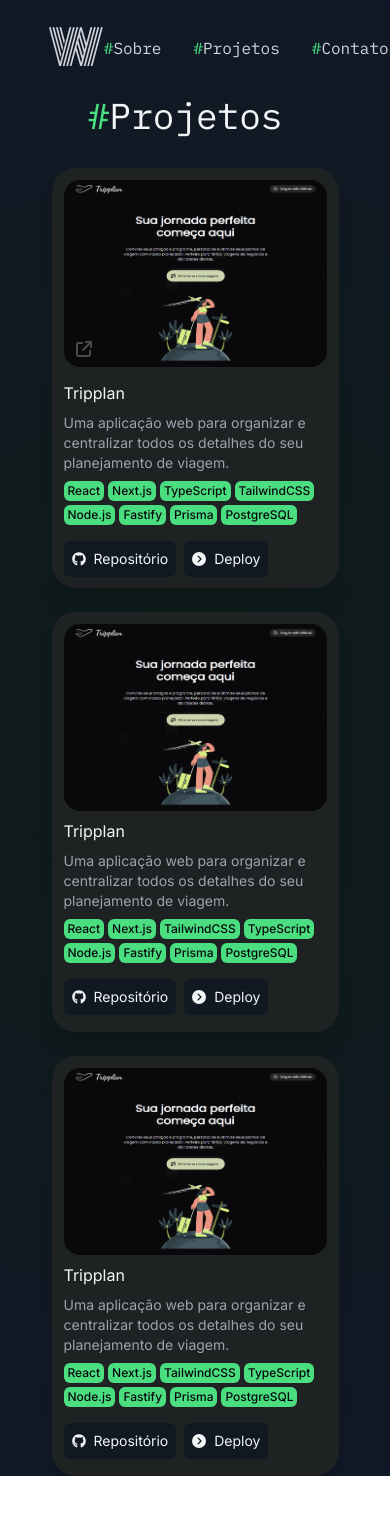
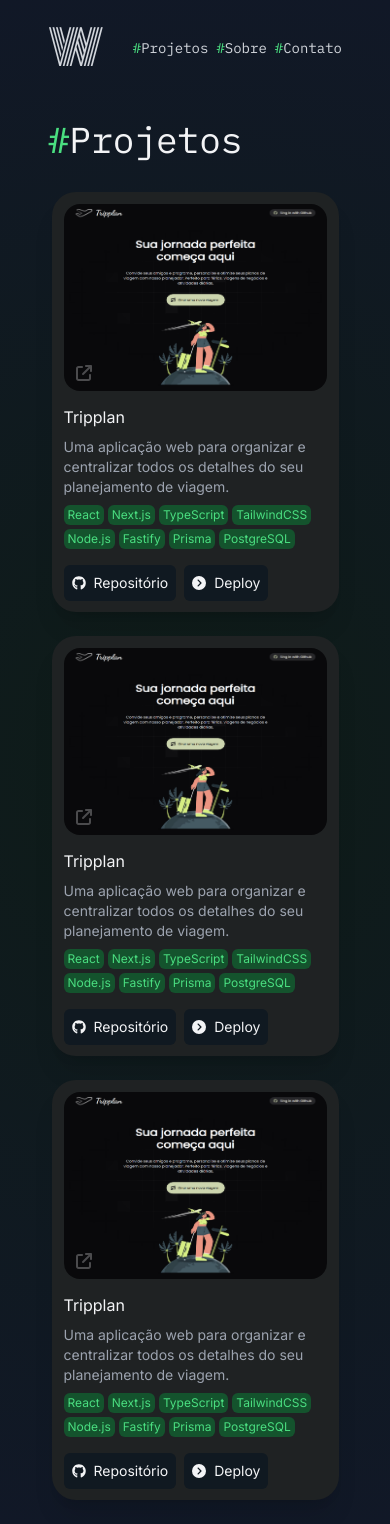
Before and after one commit to willyancr/myPortfolio, a Next.js app: page /projetos in a window 390 px wide. Before the commit the page ends 1476 px from the top, so only its background shows below. Built offline with nearby package versions, Linux system fonts and the light colour scheme.

Commit message:
chore: update responsive mobile

```diff
--- a/src/app/(myportfolio)/layout.tsx
+++ b/src/app/(myportfolio)/layout.tsx
@@ -1,10 +1,9 @@
-import HeaderPage from '../components/header';
+import HeaderPage from "../components/header";
 
 export default function Layout({ children }: { children: React.ReactNode }) {
   return (
     <section>
       <HeaderPage />
-
       {children}
     </section>
   );
--- a/src/app/(myportfolio)/projetos/page.tsx
+++ b/src/app/(myportfolio)/projetos/page.tsx
@@ -1,13 +1,22 @@
-import Cards from '@/app/components/cards-projetos';
+import CardsProjetos from "@/app/components/cards-projetos";
+import { Metadata } from "next";
+
+export const metadata: Metadata = {
+  title: "Projetos",
+};
 
 export default function ProjetosPage() {
   return (
-    <div className="container space-y-8">
-      <h1 className="font-mono text-4xl ml-10">
+    <div className="container mb-6 space-y-8">
+      <h1 className="font-mono text-4xl">
         <span className="text-green-400">#</span>
         Projetos
       </h1>
-      <Cards />
+      <div className="flex flex-wrap items-center justify-center gap-6">
+        <CardsProjetos />
+        <CardsProjetos />
+        <CardsProjetos />
+      </div>
     </div>
   );
 }
--- a/src/app/(myportfolio)/sobre/page.tsx
+++ b/src/app/(myportfolio)/sobre/page.tsx
@@ -1,3 +1,68 @@
+import Badge from "@/app/components/badge";
+import { Metadata } from "next";
+import Image from "next/image";
+import { FaDownload, FaPaperPlane } from "react-icons/fa6";
+
+export const metadata: Metadata = {
+  title: "Sobre",
+};
+
 export default function SobrePage() {
-  return <div>Sobre</div>;
+  return (
+    <div className="container mb-6 space-y-10 md:space-y-20">
+      <h1 className="font-mono text-4xl">
+        <span className="text-green-400">#</span>
+        Sobre
+      </h1>
+      <div className="flex flex-col-reverse items-center gap-6 md:flex-row md:justify-between md:gap-0">
+        <div className="flex w-full flex-col md:w-[500px]">
+          <div>
+            <span className="font-mono text-green-400">Olá, meu nome é </span>
+            <h2 className="font-rubik text-4xl">Willyan Costa</h2>
+          </div>
+          <span className="my-6 font-mono text-zinc-300 md:w-[500px]">
+            👋 Olá! Sou{" "}
+            <span className="font-semibold text-white">Willyan Costa</span>,
+            desenvolvedor front-end com mais de 1 ano de experiência, atualmente
+            mergulhando no universo full-stack. Apaixonado por tecnologia, estou
+            sempre em busca de novos desafios e oportunidades para expandir meus
+            conhecimentos. Estou em constante aprendizado, explorando novas
+            tecnologias e aprimorando minhas habilidades para oferecer soluções
+            inovadoras e eficientes. Vamos criar algo incrível juntos? 🚀
+          </span>
+          <div className="mb-6 flex flex-wrap gap-1 md:mb-0 md:gap-3">
+            <Badge>React</Badge>
+            <Badge>Next.js</Badge>
+            <Badge>TailwindCSS</Badge>
+            <Badge>JavaScript</Badge>
+            <Badge>TypeScript</Badge>
+            <Badge>Prisma</Badge>
+            <Badge>Node.js</Badge>
+            <Badge>HTML5</Badge>
+            <Badge>CSS3</Badge>
+          </div>
+          <div className="flex flex-col gap-2 md:flex-row md:gap-3">
+            <button className="flex items-center justify-center gap-2 rounded-md bg-green-400 p-4 transition-all hover:brightness-75 md:my-6 md:w-[225px]">
+              <p className="text-zinc-950">Entrar em contato </p>
+              <FaPaperPlane className="size-4 text-zinc-900" />
+            </button>
+            <button className="flex items-center justify-center gap-2 rounded-md bg-green-400 p-4 transition-all hover:brightness-75 md:my-6 md:w-[225px]">
+              <p className="text-zinc-950">Download C.V </p>
+              <FaDownload className="size-4 text-zinc-900" />
+            </button>
+          </div>
+        </div>
+        <div>
+          <Image
+            src="/perfil.png"
+            alt="imagem de perfil"
+            width={350}
+            height={350}
+            quality={100}
+            className="rounded-full border-4 border-white shadow-2xl"
+          />
+        </div>
+      </div>
+    </div>
+  );
 }
--- a/src/app/components/badge.tsx
+++ b/src/app/components/badge.tsx
@@ -5,7 +5,7 @@ interface Props {
 export default function Badge({ children }: Props) {
   return (
     <>
-      <span className="bg-green-400 text-zinc-950 font-medium px-1 py-0.5 rounded-md">
+      <span className="w-fit rounded-md bg-green-900 px-1 py-0.5 text-green-400">
         {children}
       </span>
     </>
--- a/src/app/components/cards-projetos.tsx
+++ b/src/app/components/cards-projetos.tsx
@@ -6,14 +6,21 @@ import {
 } from "react-icons/fa6";
 import Image from "next/image";
 import Badge from "./badge";
+import { useState } from "react";
+import ModalCards from "./modal-cards";
 
-export default function Cards() {
+export default function CardsProjetos() {
+  const [modalCard, setModalCard] = useState(false);
+
+  const handleModalCard = () => setModalCard(true);
+  const handleCloseModalCard = () => setModalCard(false);
+
   return (
-    <div className="flex flex-wrap items-center justify-center gap-6">
+    <div>
       <div className="shadowCards h-[420px] w-[287px] rounded-3xl bg-cards p-3 shadow-xl transition duration-300">
         <div className="flex flex-col gap-2">
           <div className="relative">
-            <button>
+            <button onClick={handleModalCard}>
               <Image
                 src="/page-tripplan.png"
                 alt="imagem da aplicação Tripplan"
@@ -54,82 +61,10 @@ export default function Cards() {
               Deploy
             </button>
           </div>
-
         </div>
-      </div>
-      <div className="shadowCards h-[420px] w-[287px] rounded-3xl bg-cards p-3 shadow-xl transition duration-300">
-        <div className="flex flex-col gap-2">
-          <Image
-            src="/page-tripplan.png"
-            alt="logo"
-            width={287}
-            height={300}
-            quality={100}
-            className="h-[187px] rounded-2xl"
-          />
-          <span>Tripplan</span>
-          <span className="text-sm text-gray-400">
-            Uma aplicação web para organizar e centralizar todos os detalhes do
-            seu planejamento de viagem.
-          </span>
-          <div className="mb-2 flex flex-wrap gap-1 text-xs">
-            <Badge>React</Badge>
-            <Badge>Next.js</Badge>
-            <Badge>TailwindCSS</Badge>
-            <Badge>TypeScript</Badge>
-            <Badge>Node.js</Badge>
-            <Badge>Fastify</Badge>
-            <Badge>Prisma</Badge>
-            <Badge>PostgreSQL</Badge>
-          </div>
-          <div className="flex gap-2 text-sm">
-            <button className="flex items-center gap-2 rounded-md bg-[#101921] p-2 transition duration-300 hover:bg-green-400 hover:text-zinc-950">
-              <FaGithub />
-              Repositório
-            </button>
-            <button className="flex items-center gap-2 rounded-md bg-[#101921] p-2 transition duration-300 hover:bg-green-400 hover:text-zinc-950">
-              <FaCircleChevronRight />
-              Deploy
-            </button>
-          </div>
-        </div>
-      </div>
-      <div className="shadowCards h-[420px] w-[287px] rounded-3xl bg-cards p-3 shadow-xl transition duration-300">
-        <div className="flex flex-col gap-2">
-          <Image
-            src="/page-tripplan.png"
-            alt="logo"
-            width={287}
-            height={300}
-            quality={100}
-            className="h-[187px] rounded-2xl"
-          />
-          <span>Tripplan</span>
-          <span className="text-sm text-gray-400">
-            Uma aplicação web para organizar e centralizar todos os detalhes do
-            seu planejamento de viagem.
-          </span>
-          <div className="mb-2 flex flex-wrap gap-1 text-xs">
-            <Badge>React</Badge>
-            <Badge>Next.js</Badge>
-            <Badge>TailwindCSS</Badge>
-            <Badge>TypeScript</Badge>
-            <Badge>Node.js</Badge>
-            <Badge>Fastify</Badge>
-            <Badge>Prisma</Badge>
-            <Badge>PostgreSQL</Badge>
-          </div>
-          <div className="flex gap-2 text-sm">
-            <button className="flex items-center gap-2 rounded-md bg-[#101921] p-2 transition duration-300 hover:bg-green-400 hover:text-zinc-950">
-              <FaGithub />
-              Repositório
-            </button>
-            <button className="flex items-center gap-2 rounded-md bg-[#101921] p-2 transition duration-300 hover:bg-green-400 hover:text-zinc-950">
-              <FaCircleChevronRight />
-              Deploy
-            </button>
-          </div>
-        </div>
+        {modalCard && (
+          <ModalCards handleCloseModalCard={handleCloseModalCard} />
+        )}
       </div>
     </div>
   );
--- a/src/app/components/header.tsx
+++ b/src/app/components/header.tsx
@@ -1,27 +1,19 @@
+import Link from "next/link";
 import Redirect from "./redirect";
 
 export default function HeaderPage() {
   return (
-    <header className="py-6 font-mono text-gray-300">
+    <header className="pt-6 pb-12 font-mono text-gray-300">
       <nav className="container flex items-center justify-between">
         <div>
-          <Redirect href="/">
+          <Link href="/">
             <h1 className="font-monoton text-5xl">W</h1>
-          </Redirect>
+          </Link>
         </div>
-        <div className="font-poppins flex items-center gap-8">
-          <Redirect href="/sobre">
-            <span className="text-green-400">#</span>
-            Sobre
-          </Redirect>
-          <Redirect href="/projetos">
-            <span className="text-green-400">#</span>
-            Projetos
-          </Redirect>
-          <Redirect href="/contato">
-            <span className="text-green-400">#</span>
-            Contato
-          </Redirect>
+        <div className="flex items-center gap-2 text-sm sm:gap-8 sm:text-base">
+          <Redirect href="/projetos">Projetos</Redirect>
+          <Redirect href="/sobre">Sobre</Redirect>
+          <Redirect href="/contato">Contato</Redirect>
         </div>
       </nav>
     </header>
--- a/src/app/components/modal-cards.tsx
+++ b/src/app/components/modal-cards.tsx
@@ -8,7 +8,7 @@ interface Props {
 export default function ModalCards({ handleCloseModalCard }: Props) {
   return (
     <div className="fixed inset-0 flex items-center justify-center bg-black/50 text-zinc-300">
-      <div className="h-[840px] w-[740px] space-y-6 overflow-y-auto rounded-lg bg-cards px-6 py-5 text-left drop-shadow-2xl">
+      <div className="space-y-6 h-[580px] w-[380px] overflow-y-auto rounded-lg bg-cards px-6 py-5 text-left drop-shadow-2xl sm:h-[840px] sm:w-[740px]">
         <div className="flex items-center justify-between">
           <span className="text-lg font-medium">Detalhes do projeto</span>
           <button onClick={handleCloseModalCard}>
--- a/src/app/components/redirect.tsx
+++ b/src/app/components/redirect.tsx
@@ -9,6 +9,7 @@ export default function Redirect({ children, href }: Props) {
   return (
     <>
       <Link href={href} className="transition-all hover:text-gray-100">
+        <span className="text-green-400">#</span>
         {children}
       </Link>
     </>
```
Also changed, not shown: src/app/(myportfolio)/(home)/page.tsx (+10 -6 lines), src/app/(myportfolio)/contato/page.tsx (+81 -1 lines), src/app/components/sidebar-social.tsx (+18 -6 lines), src/app/layout.tsx (+19 -16 lines).
